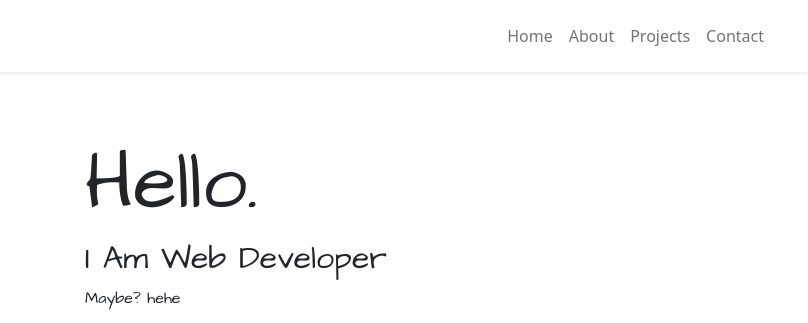
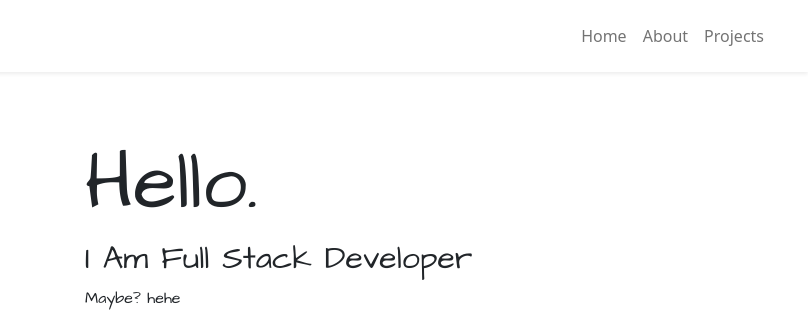
Before and after one commit to Delvinlim/Delvinlim.github.io, a plain HTML site: page index.html in a window 1280 px wide. Shown: the top 323 px of the page, 472-1280 px from the left. Drawn offline with nearby package versions, Linux system fonts and the light colour scheme.

Commit message:
removing contact section

```diff
--- a/index.html
+++ b/index.html
@@ -45,9 +45,9 @@
               <li class="nav-item">
                 <a class="nav-link" href="#projects">Projects</a>
               </li>
-              <li class="nav-item">
+              <!-- <li class="nav-item">
                 <a class="nav-link" href="#contact">Contact</a>
-              </li>
+              </li> -->
             </ul>
           </div>
         </div>
@@ -76,7 +76,7 @@
                 <div class="col-md-7 mt-4 heroTextSection">
                     <div class="heroText mt-3">
                         <h1 class="animate__animated animate__fadeInRight">Hello.</h1>
-                        <h2 data-aos="fade-down" data-aos-duration="1000" data-aos-delay="600">I Am Web Developer</h2>
+                        <h2 data-aos="fade-down" data-aos-duration="1000" data-aos-delay="600">I Am Full Stack Developer</h2>
                         <p data-aos="fade-down" data-aos-duration="1000"  data-aos-delay="1000">Maybe? hehe</p>
                     </div>
                     <div class="contact mb-4 mt-3">
@@ -290,7 +290,7 @@
 
 
     <!-- Contact  -->
-    <section id="contact">
+    <!-- <section id="contact">
         <div class="container">
             <div class="row text-center">
                 <div class="col">
@@ -320,14 +320,14 @@
             </div>
         </div>
         <svg xmlns="http://www.w3.org/2000/svg" viewBox="0 0 1440 320"><path fill="#212529" fill-opacity="1" d="M0,64L26.7,85.3C53.3,107,107,149,160,160C213.3,171,267,149,320,165.3C373.3,181,427,235,480,234.7C533.3,235,587,181,640,186.7C693.3,192,747,256,800,240C853.3,224,907,128,960,128C1013.3,128,1067,224,1120,234.7C1173.3,245,1227,171,1280,133.3C1333.3,96,1387,96,1413,96L1440,96L1440,320L1413.3,320C1386.7,320,1333,320,1280,320C1226.7,320,1173,320,1120,320C1066.7,320,1013,320,960,320C906.7,320,853,320,800,320C746.7,320,693,320,640,320C586.7,320,533,320,480,320C426.7,320,373,320,320,320C266.7,320,213,320,160,320C106.7,320,53,320,27,320L0,320Z"></path></svg>
-    </section>
+    </section> -->
     <!-- End of Contact -->
 
 
     <!-- Footer -->
-    <footer class="text-center bg-dark text-white pb-5" >
+    <!-- <footer class="text-center bg-dark text-white pb-5" >
         <p>Created with passion by <a href="https://instagram/delvinlim_" class="text-white fw-bold">Delvin Lim</a></p>
-    </footer>
+    </footer> -->
     <!-- End of Footer -->
 
     <!-- Animation on Scroll -->
```
